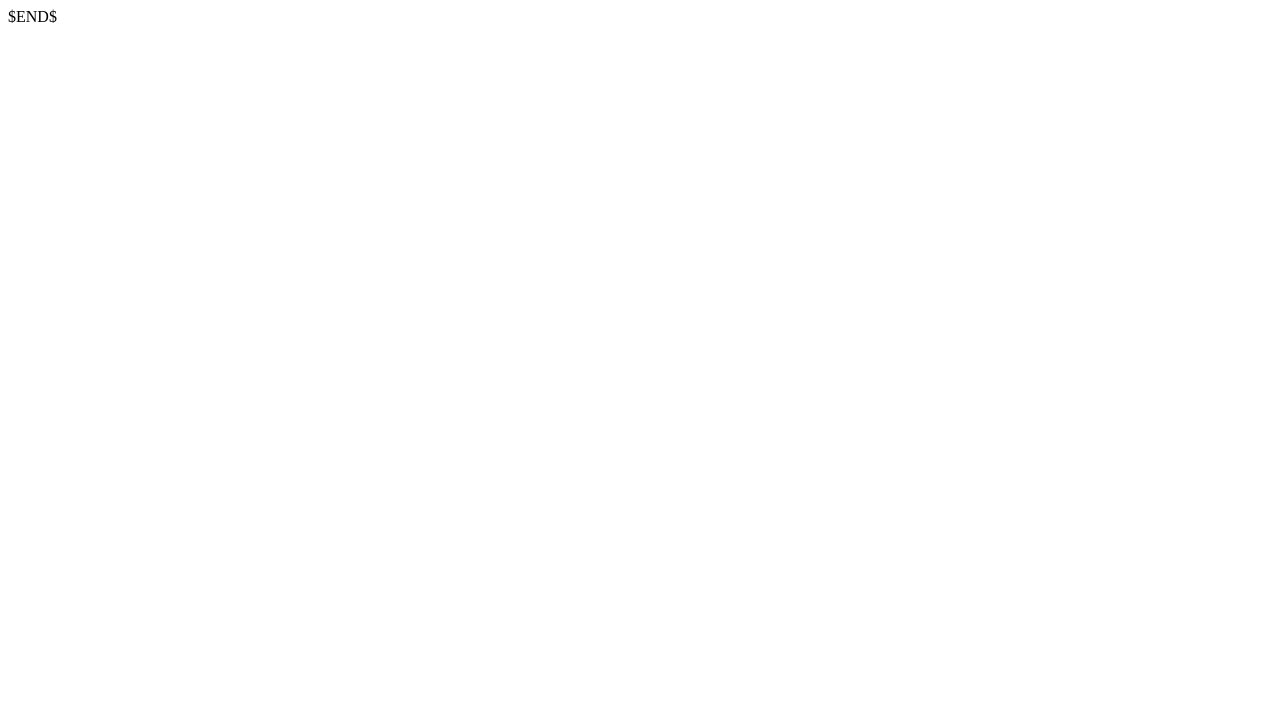
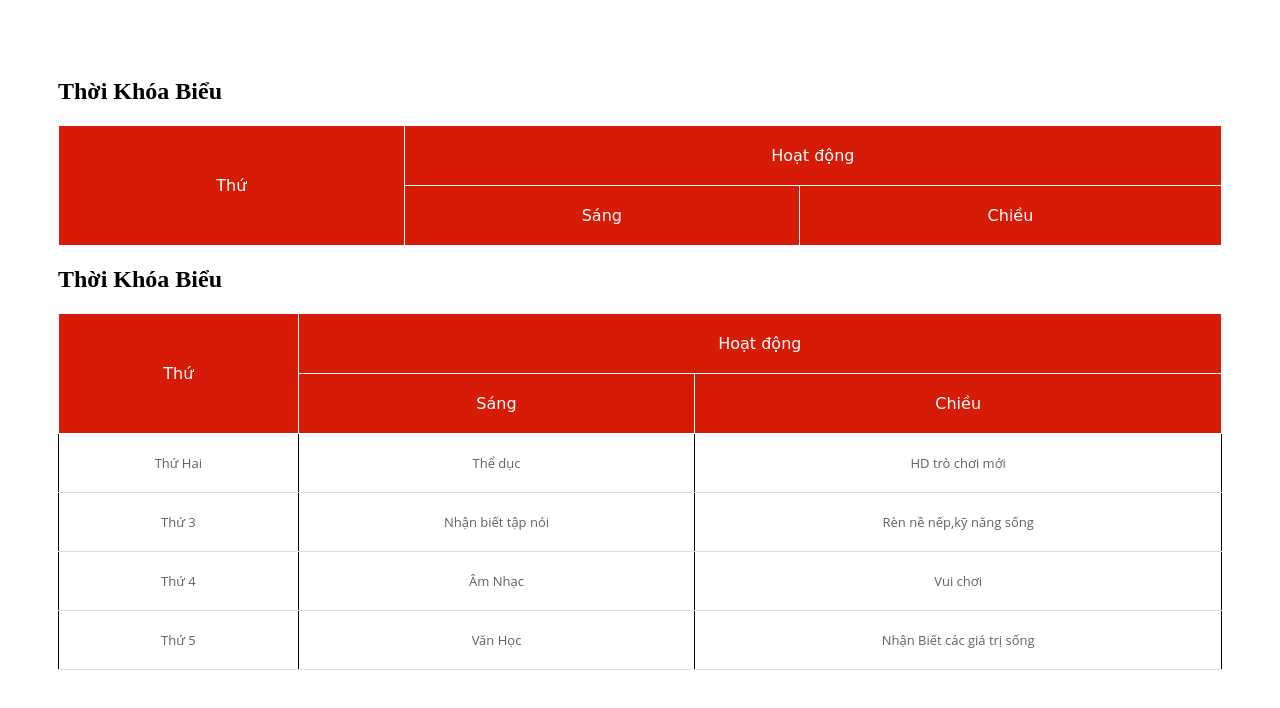
Before and after one commit to anhquan-k51/A0321i-D-ng-Anh-Qu-n, a plain HTML site: page modude-1/HTML Form & Table/Thực Hành/Tạo bảng nâng cao.html in a window 1280 px wide. Drawn offline with Linux system fonts and the light colour scheme.

Commit message:
Thưc Hành

```diff
--- a/modude-1/HTML Form & Table/Thực Hành/Tạo bảng nâng cao.html
+++ b/modude-1/HTML Form & Table/Thực Hành/Tạo bảng nâng cao.html
@@ -2,9 +2,90 @@
 <html lang="en">
 <head>
     <meta charset="UTF-8">
-    <title>$Title$</title>
+    <title>Tạo bảng nâng cao</title>
+   <link rel="stylesheet" href="css/style.css">
+
 </head>
+<style>
+    body {
+        padding: 50px;
+    }
+    table {
+        width: 100%;
+        border-collapse: collapse;
+    }
+
+    td, th {
+        padding: 20px;
+        border: 1px solid black;
+    }
+    th{
+        font-family: 'Patua One', cursive;
+        font-size:16px;
+        font-weight:400;
+        color:#fff;
+        text-align:center;
+        padding:20px;
+        background-color: #d61b06;
+        border-color: white;
+    }
+    td{
+        font-family: 'Open Sans', sans-serif;
+        font-weight:400;
+        color:#5f6062;
+        font-size:13px;
+        padding:20px 20px 20px 20px;
+        border-bottom:1px solid #e0e0e0;
+        text-align: center;
+    }
+
+    .hover {
+        background: red;
+    }
+</style>
 <body>
-$END$
+<h2> Thời Khóa Biểu</h2>
+<table>
+    <tr>
+        <th rowspan=2>Thứ</th>
+        <th colspan=2>Hoạt động</th>
+    </tr>
+    <tr>
+        <th>Sáng</th>
+        <th>Chiều</th>
+    </tr>
+</table>
+<h2> Thời Khóa Biểu</h2>
+<table>
+    <tr>
+        <th rowspan=2>Thứ</th>
+        <th colspan=2>Hoạt động</th>
+    </tr>
+    <tr>
+        <th>Sáng</th>
+        <th>Chiều</th>
+    </tr>
+    <tr>
+        <td>Thứ Hai</td>
+        <td>Thể dục</td>
+        <td>HD trò chơi mới</td>
+    </tr>
+    <tr>
+        <td>Thứ 3</td>
+        <td>Nhận biết tập nói</td>
+        <td>Rèn nề nếp,kỹ năng sống</td>
+    </tr>
+    <tr>
+        <td>Thứ 4</td>
+        <td>Âm Nhạc </td>
+        <td>Vui chơi</td>
+    </tr>
+    <tr>
+        <td>Thứ 5</td>
+        <td>Văn Học</td>
+        <td>Nhận Biết các giá trị sống</td>
+    </tr>
+</table>
+
 </body>
 </html>
```
Also changed, not shown: modude-1/HTML Form & Table/Thực Hành/Tạo bảng trong HTML.html (+56 -2 lines), modude-1/HTML Form & Table/Thực Hành/Tạo một form tìm kiếm Google.html (+5 -2 lines).
